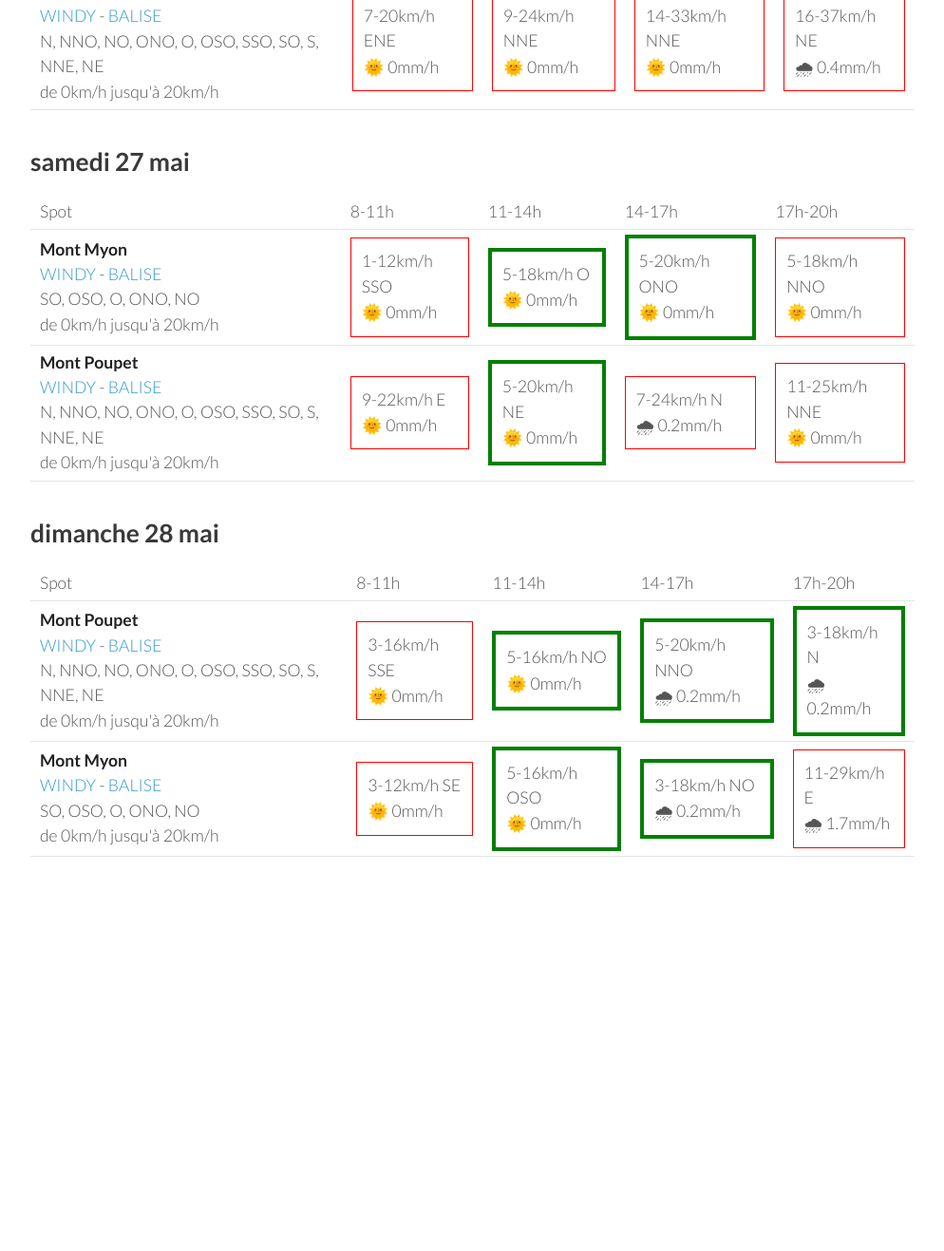
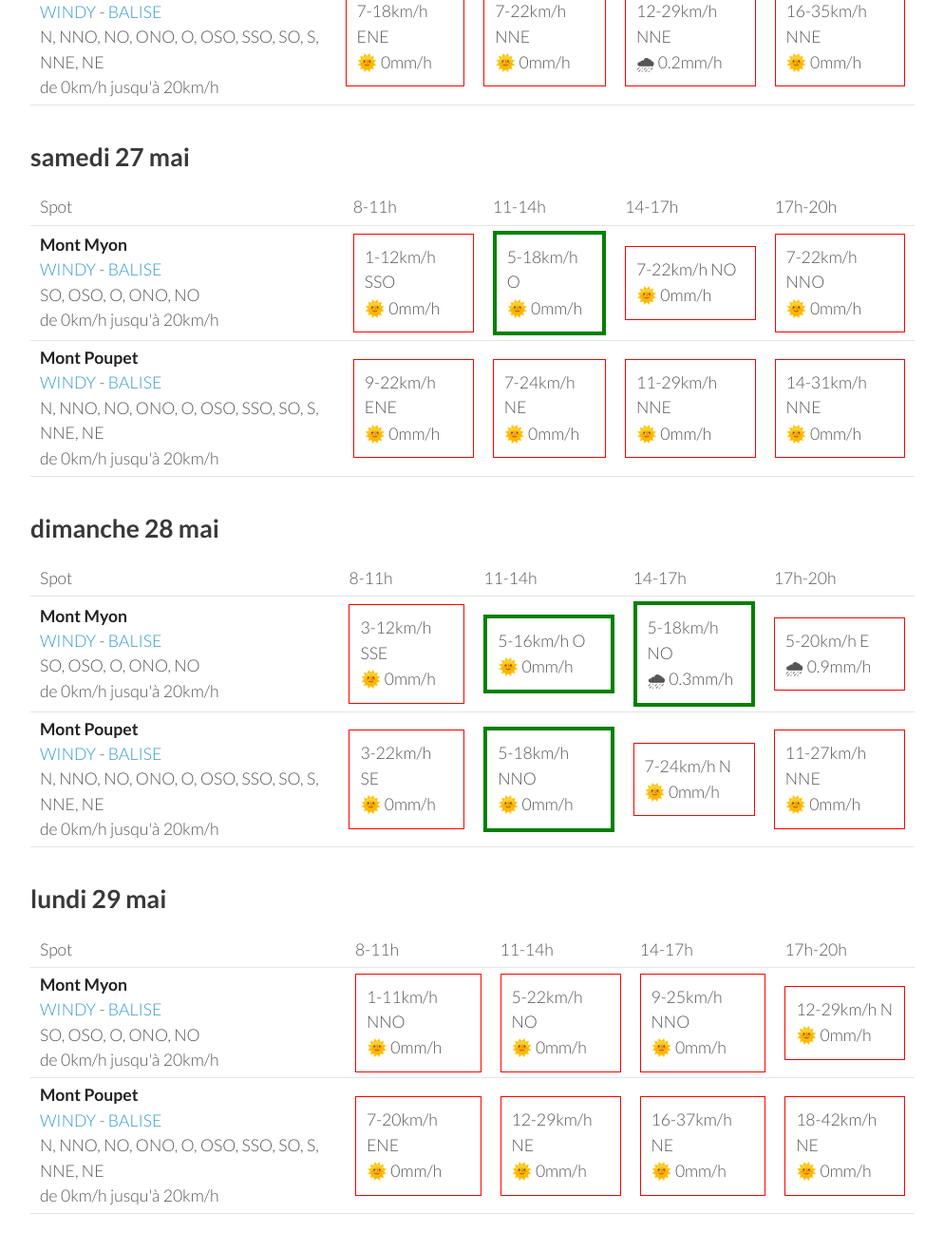
Before and after one commit to parapente-dans-le-nord/parapente-dans-le-nord.github.io, a Jekyll site: the page built from jura.markdown, in a window 1280 px wide and 1400 px high, scrolled down 1287 px. Shown: the top 1317 px of the window at 95% size, without its empty margins (26-1020 px from the left). Built offline with Jekyll 4.4.1, drawn with Linux system fonts in a browser that asks for light colours; before the commit the page ends 2317 px from its top, so only the background shows below that; some of the changed text lies outside the part shown.

Commit message:
update index.markdown

```diff
--- a/jura.markdown
+++ b/jura.markdown
@@ -96,20 +96,20 @@ page mise à jour le mercredi 24 mai 06:20
 <tr>
         <td><strong>Mont Myon</strong><br><a href="https://windy.com/46.331/5.397?45.898,5.394,8,m:eWoagj8">WINDY</a> - <span class=""><a href="http://www.balisemeteo.com/balise.php?idBalise=70">BALISE</a> </span><br> <span class="vent-favorable">SO, OSO, O, ONO, NO</span><br><span class="force-vent">de 0km/h jusqu'à 20km/h</span> </td>
 
-            <td><div class="flyable"><p>1-9km/h OSO</p><p>🌞 0mm/h</p></div></td>
+            <td><div class="flyable"><p>1-9km/h SO</p><p>🌞 0mm/h</p></div></td>
             <td><div class="flyable"><p>5-18km/h O</p><p>🌞 0mm/h</p></div></td>
             <td><div class="not-flyable"><p>5-22km/h NNO</p><p>🌞 0mm/h</p></div></td>
-            <td><div class="not-flyable"><p>11-27km/h N</p><p>🌞 0mm/h</p></div></td>
+            <td><div class="not-flyable"><p>11-25km/h N</p><p>🌧 0.2mm/h</p></div></td>
 
 
     </tr>
 <tr>
         <td><strong>Mont Poupet</strong><br><a href="https://windy.com/46.970/5.876?46.541,5.876,8">WINDY</a> - <span class=""><a href="http://www.balisemeteo.com/balise.php?idBalise=92">BALISE</a> </span><br> <span class="vent-favorable">N, NNO, NO, ONO, O, OSO, SSO, SO, S, NNE, NE</span><br><span class="force-vent">de 0km/h jusqu'à 20km/h</span> </td>
 
-            <td><div class="not-flyable"><p>7-20km/h ENE</p><p>🌞 0mm/h</p></div></td>
-            <td><div class="not-flyable"><p>9-24km/h NNE</p><p>🌞 0mm/h</p></div></td>
-            <td><div class="not-flyable"><p>14-33km/h NNE</p><p>🌞 0mm/h</p></div></td>
-            <td><div class="not-flyable"><p>16-37km/h NE</p><p>🌧 0.4mm/h</p></div></td>
+            <td><div class="not-flyable"><p>7-18km/h ENE</p><p>🌞 0mm/h</p></div></td>
+            <td><div class="not-flyable"><p>7-22km/h NNE</p><p>🌞 0mm/h</p></div></td>
+            <td><div class="not-flyable"><p>12-29km/h NNE</p><p>🌧 0.2mm/h</p></div></td>
+            <td><div class="not-flyable"><p>16-35km/h NNE</p><p>🌞 0mm/h</p></div></td>
 
 
     </tr>
@@ -134,18 +134,18 @@ page mise à jour le mercredi 24 mai 06:20
 
             <td><div class="not-flyable"><p>1-12km/h SSO</p><p>🌞 0mm/h</p></div></td>
             <td><div class="flyable"><p>5-18km/h O</p><p>🌞 0mm/h</p></div></td>
-            <td><div class="flyable"><p>5-20km/h ONO</p><p>🌞 0mm/h</p></div></td>
-            <td><div class="not-flyable"><p>5-18km/h NNO</p><p>🌞 0mm/h</p></div></td>
+            <td><div class="not-flyable"><p>7-22km/h NO</p><p>🌞 0mm/h</p></div></td>
+            <td><div class="not-flyable"><p>7-22km/h NNO</p><p>🌞 0mm/h</p></div></td>
 
 
     </tr>
 <tr>
         <td><strong>Mont Poupet</strong><br><a href="https://windy.com/46.970/5.876?46.541,5.876,8">WINDY</a> - <span class=""><a href="http://www.balisemeteo.com/balise.php?idBalise=92">BALISE</a> </span><br> <span class="vent-favorable">N, NNO, NO, ONO, O, OSO, SSO, SO, S, NNE, NE</span><br><span class="force-vent">de 0km/h jusqu'à 20km/h</span> </td>
 
-            <td><div class="not-flyable"><p>9-22km/h E</p><p>🌞 0mm/h</p></div></td>
-            <td><div class="flyable"><p>5-20km/h NE</p><p>🌞 0mm/h</p></div></td>
-            <td><div class="not-flyable"><p>7-24km/h N</p><p>🌧 0.2mm/h</p></div></td>
-            <td><div class="not-flyable"><p>11-25km/h NNE</p><p>🌞 0mm/h</p></div></td>
+            <td><div class="not-flyable"><p>9-22km/h ENE</p><p>🌞 0mm/h</p></div></td>
+            <td><div class="not-flyable"><p>7-24km/h NE</p><p>🌞 0mm/h</p></div></td>
+            <td><div class="not-flyable"><p>11-29km/h NNE</p><p>🌞 0mm/h</p></div></td>
+            <td><div class="not-flyable"><p>14-31km/h NNE</p><p>🌞 0mm/h</p></div></td>
 
 
     </tr>
@@ -166,22 +166,22 @@ page mise à jour le mercredi 24 mai 06:20
       <td>17h-20h</td>
     </tr>
 <tr>
-        <td><strong>Mont Poupet</strong><br><a href="https://windy.com/46.970/5.876?46.541,5.876,8">WINDY</a> - <span class=""><a href="http://www.balisemeteo.com/balise.php?idBalise=92">BALISE</a> </span><br> <span class="vent-favorable">N, NNO, NO, ONO, O, OSO, SSO, SO, S, NNE, NE</span><br><span class="force-vent">de 0km/h jusqu'à 20km/h</span> </td>
+        <td><strong>Mont Myon</strong><br><a href="https://windy.com/46.331/5.397?45.898,5.394,8,m:eWoagj8">WINDY</a> - <span class=""><a href="http://www.balisemeteo.com/balise.php?idBalise=70">BALISE</a> </span><br> <span class="vent-favorable">SO, OSO, O, ONO, NO</span><br><span class="force-vent">de 0km/h jusqu'à 20km/h</span> </td>
 
-            <td><div class="not-flyable"><p>3-16km/h SSE</p><p>🌞 0mm/h</p></div></td>
-            <td><div class="flyable"><p>5-16km/h NO</p><p>🌞 0mm/h</p></div></td>
-            <td><div class="flyable"><p>5-20km/h NNO</p><p>🌧 0.2mm/h</p></div></td>
-            <td><div class="flyable"><p>3-18km/h N</p><p>🌧 0.2mm/h</p></div></td>
+            <td><div class="not-flyable"><p>3-12km/h SSE</p><p>🌞 0mm/h</p></div></td>
+            <td><div class="flyable"><p>5-16km/h O</p><p>🌞 0mm/h</p></div></td>
+            <td><div class="flyable"><p>5-18km/h NO</p><p>🌧 0.3mm/h</p></div></td>
+            <td><div class="not-flyable"><p>5-20km/h E</p><p>🌧 0.9mm/h</p></div></td>
 
 
     </tr>
 <tr>
-        <td><strong>Mont Myon</strong><br><a href="https://windy.com/46.331/5.397?45.898,5.394,8,m:eWoagj8">WINDY</a> - <span class=""><a href="http://www.balisemeteo.com/balise.php?idBalise=70">BALISE</a> </span><br> <span class="vent-favorable">SO, OSO, O, ONO, NO</span><br><span class="force-vent">de 0km/h jusqu'à 20km/h</span> </td>
+        <td><strong>Mont Poupet</strong><br><a href="https://windy.com/46.970/5.876?46.541,5.876,8">WINDY</a> - <span class=""><a href="http://www.balisemeteo.com/balise.php?idBalise=92">BALISE</a> </span><br> <span class="vent-favorable">N, NNO, NO, ONO, O, OSO, SSO, SO, S, NNE, NE</span><br><span class="force-vent">de 0km/h jusqu'à 20km/h</span> </td>
 
-            <td><div class="not-flyable"><p>3-12km/h SE</p><p>🌞 0mm/h</p></div></td>
-            <td><div class="flyable"><p>5-16km/h OSO</p><p>🌞 0mm/h</p></div></td>
-            <td><div class="flyable"><p>3-18km/h NO</p><p>🌧 0.2mm/h</p></div></td>
-            <td><div class="not-flyable"><p>11-29km/h E</p><p>🌧 1.7mm/h</p></div></td>
+            <td><div class="not-flyable"><p>3-22km/h SE</p><p>🌞 0mm/h</p></div></td>
+            <td><div class="flyable"><p>5-18km/h NNO</p><p>🌞 0mm/h</p></div></td>
+            <td><div class="not-flyable"><p>7-24km/h N</p><p>🌞 0mm/h</p></div></td>
+            <td><div class="not-flyable"><p>11-27km/h NNE</p><p>🌞 0mm/h</p></div></td>
 
 
     </tr>
@@ -189,3 +189,39 @@ page mise à jour le mercredi 24 mai 06:20
 </tbody>
 </table>
 {:/}
+## lundi 29 mai
+
+{::nomarkdown}
+<table>
+  <tbody>
+    <tr>
+      <td>Spot</td>
+      <td>8-11h</td>
+      <td>11-14h</td>
+      <td>14-17h</td>
+      <td>17h-20h</td>
+    </tr>
+<tr>
+        <td><strong>Mont Myon</strong><br><a href="https://windy.com/46.331/5.397?45.898,5.394,8,m:eWoagj8">WINDY</a> - <span class=""><a href="http://www.balisemeteo.com/balise.php?idBalise=70">BALISE</a> </span><br> <span class="vent-favorable">SO, OSO, O, ONO, NO</span><br><span class="force-vent">de 0km/h jusqu'à 20km/h</span> </td>
+
+            <td><div class="not-flyable"><p>1-11km/h NNO</p><p>🌞 0mm/h</p></div></td>
+            <td><div class="not-flyable"><p>5-22km/h NO</p><p>🌞 0mm/h</p></div></td>
+            <td><div class="not-flyable"><p>9-25km/h NNO</p><p>🌞 0mm/h</p></div></td>
+            <td><div class="not-flyable"><p>12-29km/h N</p><p>🌞 0mm/h</p></div></td>
+
+
+    </tr>
+<tr>
+        <td><strong>Mont Poupet</strong><br><a href="https://windy.com/46.970/5.876?46.541,5.876,8">WINDY</a> - <span class=""><a href="http://www.balisemeteo.com/balise.php?idBalise=92">BALISE</a> </span><br> <span class="vent-favorable">N, NNO, NO, ONO, O, OSO, SSO, SO, S, NNE, NE</span><br><span class="force-vent">de 0km/h jusqu'à 20km/h</span> </td>
+
+            <td><div class="not-flyable"><p>7-20km/h ENE</p><p>🌞 0mm/h</p></div></td>
+            <td><div class="not-flyable"><p>12-29km/h NE</p><p>🌞 0mm/h</p></div></td>
+            <td><div class="not-flyable"><p>16-37km/h NE</p><p>🌞 0mm/h</p></div></td>
+            <td><div class="not-flyable"><p>18-42km/h NE</p><p>🌞 0mm/h</p></div></td>
+
+
+    </tr>
+
+</tbody>
+</table>
+{:/}
```
Also changed, not shown: other parts of jura.markdown (+1 -1 lines).
